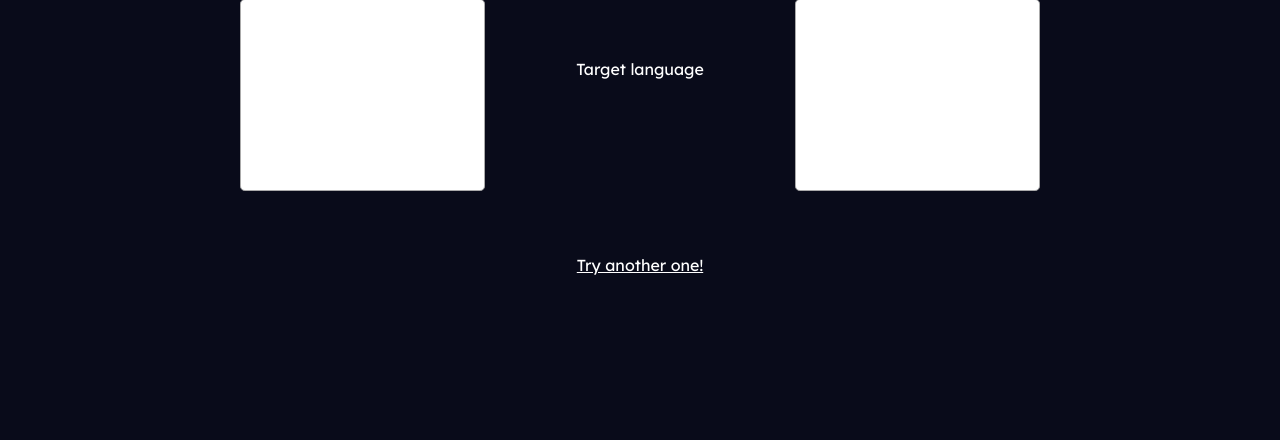
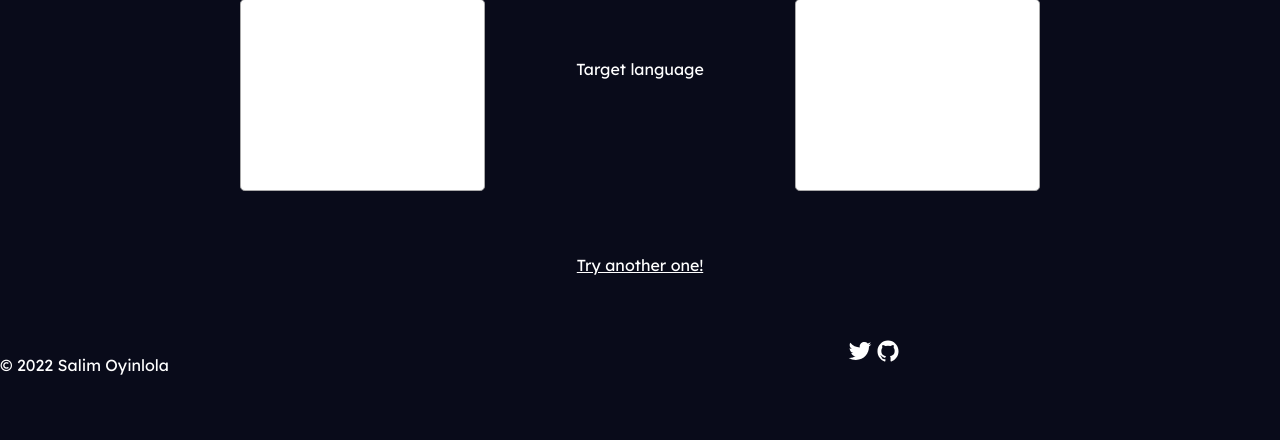
Before and after one commit to salimcodes/translatedbySalim, a Flask app: template templates/results.html in a window 1280 px wide. Shown: the part 284-724 px from the top of the page. Run offline with Flask 2, Linux system fonts and the light colour scheme; the template is opened without the code that fills it, so the values that code supplies are empty.

Commit message:
Update results.html

```diff
--- a/templates/results.html
+++ b/templates/results.html
@@ -204,13 +204,13 @@ footer .socials a ion-icon{
             <a href="{{ url_for('index') }}" class="tryAgain" id="tryAgain">Try another one!</a>
         </main>
     </div>
-    <!-- <footer>
+    <footer>
         <p>&copy; 2022 Salim Oyinlola</p>
         <div class="socials">
-            <a href="https://twitter.com/salimopines"><ion-icon name="logo-twitter"></ion-icon></a>
+            <a href="https://twitter.com/salimoyinlola"><ion-icon name="logo-twitter"></ion-icon></a>
             <a href="https://github.com/salimcodes"><ion-icon name="logo-github"></ion-icon></a>
         </div>
-    </footer> -->
+    </footer>
     <script type="module" src="https://unpkg.com/ionicons@5.5.2/dist/ionicons/ionicons.esm.js"></script>
     <script nomodule src="https://unpkg.com/ionicons@5.5.2/dist/ionicons/ionicons.js"></script>
 
```
